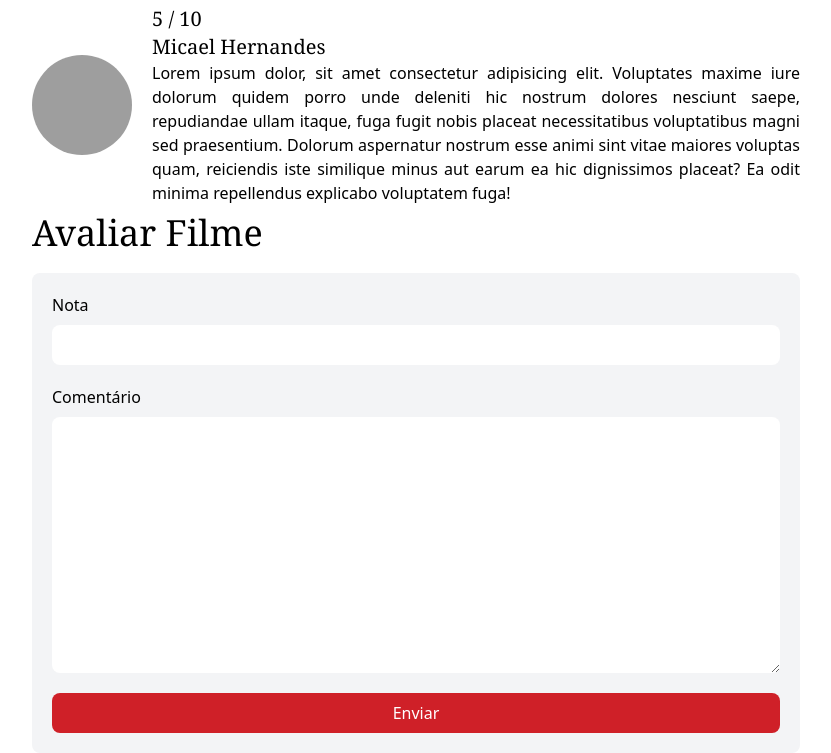
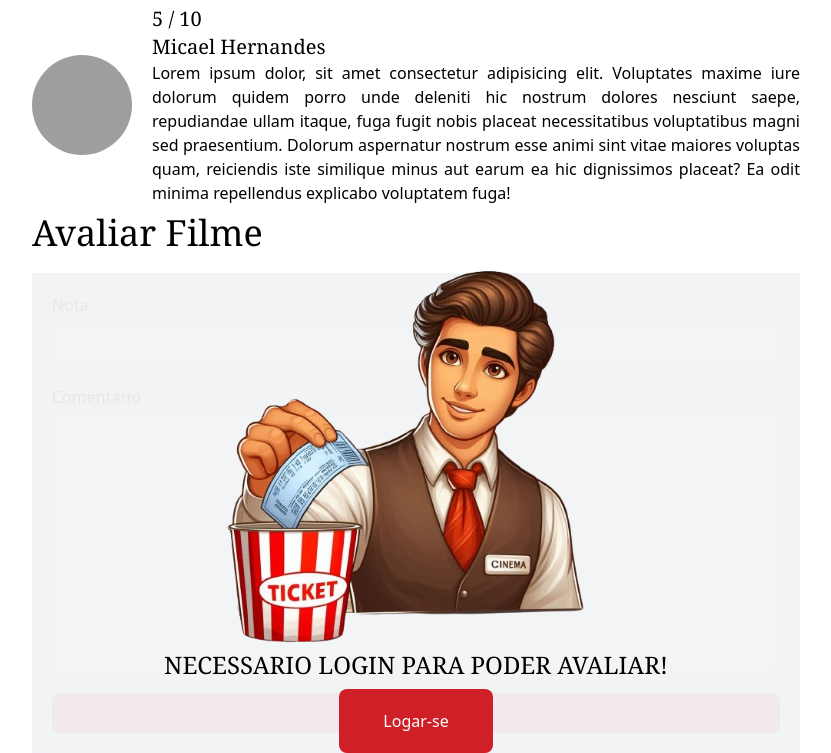
Before and after one commit to MicaelHernandes/front_movietex, a website: page interna.html in a window 1280 px wide. Shown: the part 1203-1956 px from the top of the page, without its empty margins (224-1055 px from the left). Drawn offline with nearby package versions, Linux system fonts and the light colour scheme; grey boxes are pictures that could not be loaded.

Commit message:
feat: tela login necessario

```diff
--- a/interna.html
+++ b/interna.html
@@ -184,16 +184,23 @@
 
             <div class="w-full rounded-lg mt-2 h-[400px]  flex flex-col gap-5">
                 <h2 class="text-4xl font-serif">Avaliar Filme</h2>
-                <form action="" class="w-full bg-gray-100 rounded-lg">
-                    <div class="flex flex-col gap-5 p-5">
+                <form action="" class="w-full bg-gray-100 rounded-lg relative">
+                    <div
+                        class="absolute top-0 left-0 w-full h-full bg-gray-100 bg-opacity-95 flex flex-col justify-center items-center">
+                        <img src="img/figuras/ticket.png" alt="Imagem de necessario login" class="h-[80%]">
+                        <h2 class="text-2xl text-black font-serif uppercase">Necessario login para poder avaliar!</h2>
+                        <a href=""
+                            class="p-5 bg-primary m-2 rounded-lg text-white w-[20%] text-center hover:-translate-y-1 hover:scale-105 transition-all duration-150">Logar-se</a>
+                    </div>
+                    <div class="flex flex-col gap-5 p-5 ">
                         <div class="flex flex-col gap-2">
                             <label for="nota">Nota</label>
                             <input type="number" name="nota" id="nota" min="0" max="10" class="p-2 rounded-lg" required>
                         </div>
                         <div class="flex flex-col gap-2">
                             <label for="comentario">Comentário</label>
-                            <textarea name="comentario" id="comentario" cols="30" rows="10"
-                                class="p-2 rounded-lg" required></textarea>
+                            <textarea name="comentario" id="comentario" cols="30" rows="10" class="p-2 rounded-lg"
+                                required></textarea>
                         </div>
                         <div class="flex flex-col gap-2">
                             <button type="submit" class="bg-primary text-white p-2 rounded-lg">Enviar</button>
```
Also changed, not shown: dist/styles.css, img/figuras/ticket.png (added).
